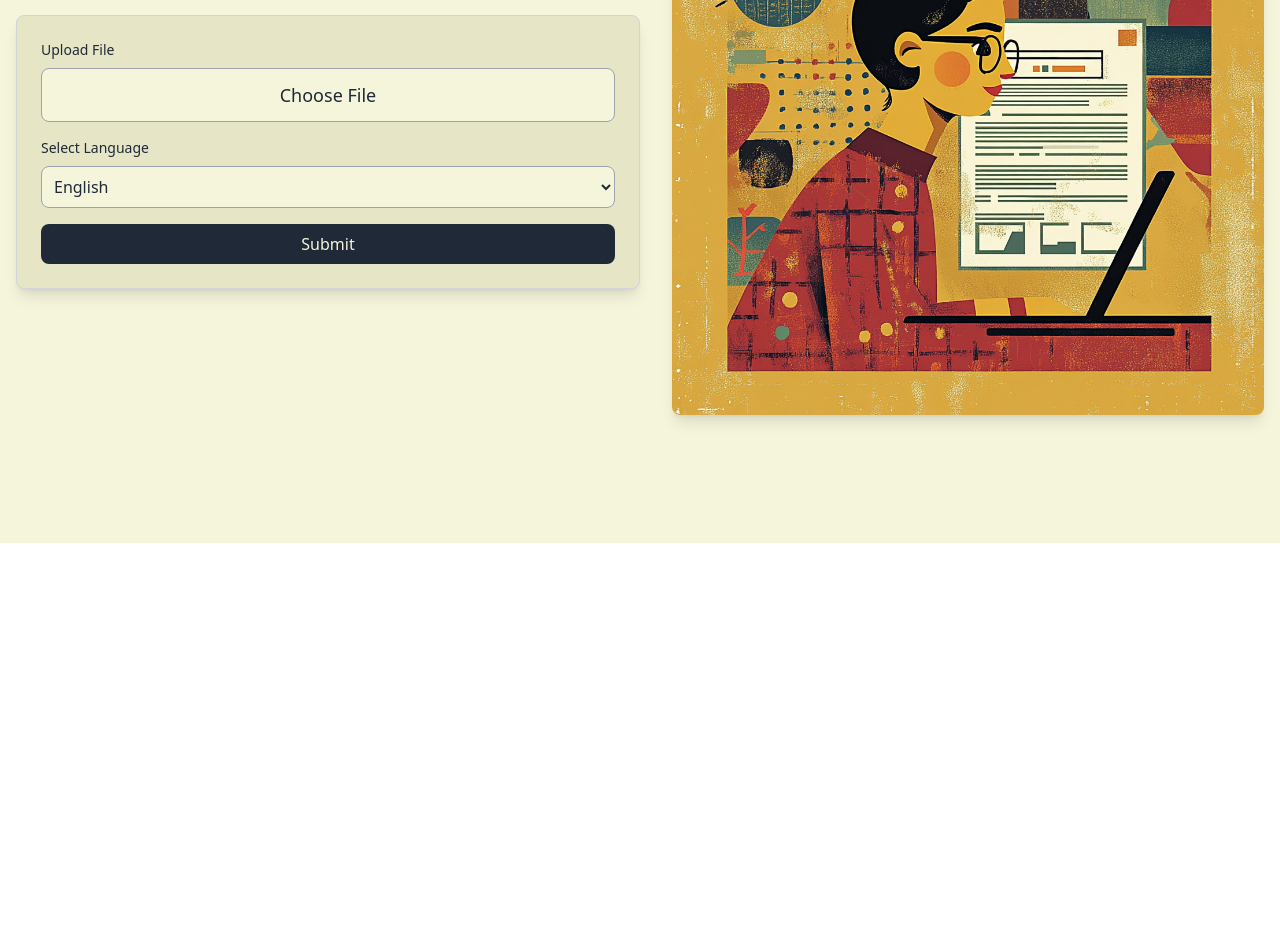
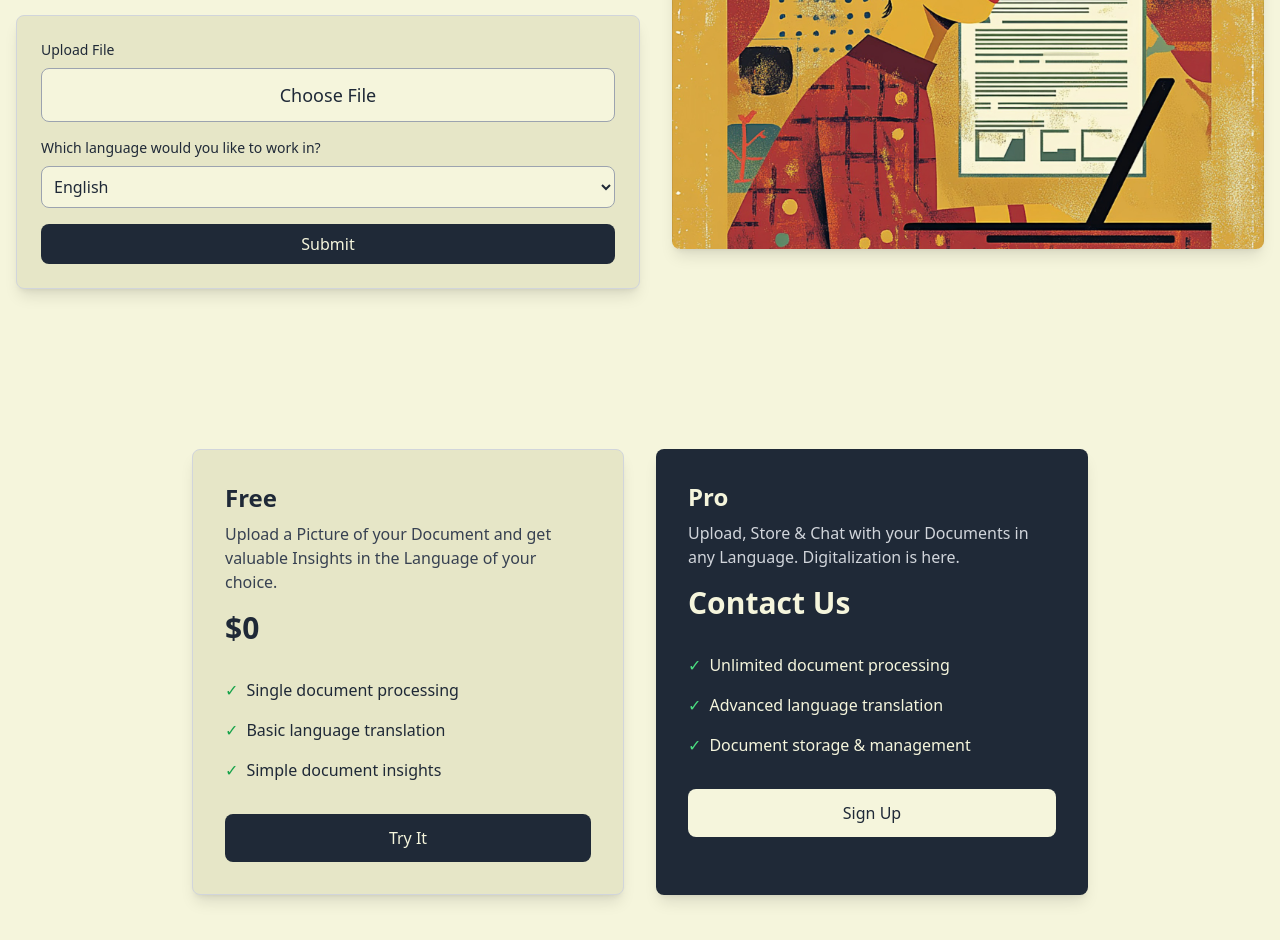
Before and after one commit to Aronart/letterizer, a Next.js app: page / in a window 1280 px wide. Shown: the part 300-1240 px from the top of the page. Before the commit the page ends 843 px from the top, so only its background shows below. Built offline with nearby package versions, Linux system fonts and the light colour scheme.

Commit message:
linked in ready

```diff
--- a/app/page.tsx
+++ b/app/page.tsx
@@ -103,7 +103,6 @@ export default function Home() {
             const chunk = decoder.decode(value, { stream: true });
             content += chunk;
 
-            // Update the UI progressively
             setChatMessages((prev) => [
               ...prev.slice(0, -1),
               { role: "assistant", content },
@@ -124,18 +123,9 @@ export default function Home() {
   };
 
   const handleChatSubmit = async (message: string) => {
-    // Add user's message to the chat
     setChatMessages((prev) => [...prev, { role: "user", content: message }]);
 
     try {
-      // Log the payload for debugging
-      console.log("Sending chat request:", {
-        text: message,
-        sessionId,
-        language,
-        action: "chat",
-      });
-
       const response = await fetch("/api/openai", {
         method: "POST",
         headers: { "Content-Type": "application/json" },
@@ -152,7 +142,6 @@ export default function Home() {
         const decoder = new TextDecoder("utf-8");
         let content = "";
 
-        // Add an empty placeholder for the assistant's response
         setChatMessages((prev) => [
           ...prev,
           { role: "assistant", content: "" },
@@ -162,11 +151,9 @@ export default function Home() {
           const { done, value } = await reader.read();
           if (done) break;
 
-          // Decode and process the chunk
           const chunk = decoder.decode(value, { stream: true });
           content += chunk;
 
-          // Update the assistant's message progressively
           setChatMessages((prev) => {
             const updatedMessages = [...prev];
             const lastMessageIndex = updatedMessages.findIndex(
@@ -178,8 +165,6 @@ export default function Home() {
             return updatedMessages;
           });
         }
-
-        console.log("Final Assistant Response:", content);
       }
     } catch (error) {
       console.error("Error during chat processing:", error);
@@ -195,7 +180,7 @@ export default function Home() {
     <div className="font-sans bg-[#f5f5dc] text-gray-800 min-h-screen">
       <div className="bg-[#f5f5dc] text-gray-800">
         {/* Navigation */}
-        <nav className="flex justify-between items-center p-6 border-b border-gray-300 sticky top-0 bg-[#f5f5dc] z-10">
+        <nav className="flex justify-between items-center p-6 border-b border-gray-300 sticky top-0 bg-[#f5f5dc] z-50">
           <div className="text-xl font-bold">Doculizer</div>
           <div className="flex gap-4 items-center">
             <button
@@ -204,7 +189,10 @@ export default function Home() {
             >
               See Plans
             </button>
-            <button className="px-4 py-2 bg-gray-800 text-[#f5f5dc] rounded-lg hover:bg-gray-700 transition-colors">
+            <button
+              onClick={() => window.open("https://airtable.com/app6lF04LIuLbm3Z8/pagg0r3rqobQKG2t6/form", "_blank")}
+              className="px-4 py-2 bg-gray-800 text-[#f5f5dc] rounded-lg hover:bg-gray-700 transition-colors"
+            >
               Sign Up
             </button>
           </div>
@@ -218,7 +206,8 @@ export default function Home() {
             <div className="w-full md:w-1/2 space-y-8">
               <div className="space-y-6">
                 <h1 className="text-4xl font-extrabold">
-                  Government Letters Are Complicated. We Help.
+                  Government Forms Annoy.
+                  We Help.
                 </h1>
                 <p className="text-lg text-gray-700">
                   Outdated mailing communication wastes your time. Doculizer translates, simplifies, and digitizes letters and forms so you can move forward.
@@ -229,10 +218,7 @@ export default function Home() {
               <section className="bg-[#e6e6c7] p-6 rounded-lg shadow-lg border border-gray-300">
                 <form onSubmit={handleSubmit} className="flex flex-col space-y-4">
                   <div className="flex flex-col space-y-2">
-                    <label
-                      htmlFor="file-upload"
-                      className="text-sm font-medium"
-                    >
+                    <label htmlFor="file-upload" className="text-sm font-medium">
                       Upload File
                     </label>
                     <input
@@ -242,7 +228,7 @@ export default function Home() {
                       onChange={handleFileChange}
                       className="hidden"
                     />
-                    <label
+                                        <label
                       htmlFor="file-upload"
                       className="cursor-pointer bg-[#f5f5dc] text-gray-800 py-3 px-4 rounded-lg hover:bg-[#e6e6c7] transition-colors inline-block text-center font-medium text-lg border border-gray-400"
                     >
@@ -250,11 +236,8 @@ export default function Home() {
                     </label>
                   </div>
                   <div className="flex flex-col space-y-2">
-                    <label
-                      htmlFor="language-select"
-                      className="text-sm font-medium"
-                    >
-                      Select Language
+                    <label htmlFor="language-select" className="text-sm font-medium">
+                      Which language would you like to work in?
                     </label>
                     <select
                       id="language-select"
@@ -276,9 +259,7 @@ export default function Home() {
                     type="submit"
                     disabled={uploading}
                     className={`bg-gray-800 text-[#f5f5dc] py-2 px-4 rounded-lg ${
-                      uploading
-                        ? "opacity-50 cursor-not-allowed"
-                        : "hover:bg-gray-700"
+                      uploading ? "opacity-50 cursor-not-allowed" : "hover:bg-gray-700"
                     } transition-colors`}
                   >
                     {uploading ? "Processing..." : "Submit"}
@@ -293,7 +274,7 @@ export default function Home() {
                 {/* Placeholder Image */}
                 <div className={`transition-all duration-500 ease-in-out ${showChat ? 'opacity-0 h-0' : 'opacity-100 h-auto'}`}>
                   <Image
-                    src="/placeholder-image.png"
+                    src="/placeholder-image.jpeg"
                     alt="Placeholder"
                     width={800}
                     height={600}
@@ -304,7 +285,7 @@ export default function Home() {
                 {/* Result and Chat Section */}
                 <div
                   className={`transition-all duration-500 ease-in-out relative z-10 ${
-                    showChat ? 'opacity-100 max-h-[1000px]' : 'opacity-0 max-h-0'
+                    showChat ? "opacity-100 max-h-[1000px]" : "opacity-0 max-h-0"
                   } overflow-hidden`}
                 >
                   <div className="bg-[#e6e6c7] p-6 rounded-lg shadow-lg border border-gray-300 space-y-4">
@@ -321,16 +302,24 @@ export default function Home() {
                         </div>
                       ))}
                     </div>
+
+                    {/* Temporary switch between form redirection and chat behavior */}
                     <form
                       onSubmit={(e: FormEvent<HTMLFormElement>) => {
                         e.preventDefault();
-                        const message = (
-                          e.currentTarget.elements.namedItem(
-                            "message"
-                          ) as HTMLInputElement
-                        ).value;
-                        handleChatSubmit(message);
-                        e.currentTarget.reset();
+
+                        // Comment out this block when re-enabling dynamic chat
+                        window.open(
+                          "https://airtable.com/app6lF04LIuLbm3Z8/pagyka1WMIl8kC0bh/form",
+                          "_blank"
+                        );
+
+                        // Uncomment this block to restore dynamic chat behavior
+                        // const message = (
+                        //   e.currentTarget.elements.namedItem("message") as HTMLInputElement
+                        // ).value;
+                        // handleChatSubmit(message);
+                        // e.currentTarget.reset();
                       }}
                       className="flex space-x-4"
                     >
@@ -352,6 +341,76 @@ export default function Home() {
               </div>
             </div>
           </div>
+
+          {/* Pricing Section */}
+          <div ref={pricingRef} className="py-16 scroll-mt-20">
+            <div className="grid md:grid-cols-2 gap-8 max-w-4xl mx-auto">
+              {/* Free Plan */}
+              <div className="w-full bg-[#e6e6c7] p-8 rounded-lg shadow-lg border border-gray-300">
+                <div className="mb-8">
+                  <h3 className="text-2xl font-bold mb-2">Free</h3>
+                  <p className="text-gray-700 mb-4">
+                    Upload a Picture of your Document and get valuable Insights in the Language of your choice.
+                  </p>
+                  <div className="text-3xl font-bold">$0</div>
+                </div>
+
+                <ul className="space-y-4 mb-8">
+                  <li className="flex items-center">
+                    <span className="mr-2 text-green-600">✓</span>
+                    Single document processing
+                  </li>
+                  <li className="flex items-center">
+                    <span className="mr-2 text-green-600">✓</span>
+                    Basic language translation
+                  </li>
+                  <li className="flex items-center">
+                    <span className="mr-2 text-green-600">✓</span>
+                    Simple document insights
+                  </li>
+                </ul>
+
+                <button
+                  onClick={() => window.scrollTo({ top: 0, behavior: 'smooth' })}
+                  className="w-full px-6 py-3 bg-gray-800 text-[#f5f5dc] rounded-lg hover:bg-gray-700 transition-colors"
+                >
+                  Try It
+                </button>
+              </div>
+
+              {/* Pro Plan */}
+              <div className="w-full bg-gray-800 text-[#f5f5dc] p-8 rounded-lg shadow-lg relative overflow-hidden">
+                <div className="mb-8">
+                  <h3 className="text-2xl font-bold mb-2">Pro</h3>
+                  <p className="text-gray-300 mb-4">
+                    Upload, Store & Chat with your Documents in any Language. Digitalization is here.
+                  </p>
+                  <div className="text-3xl font-bold">Contact Us</div>
+                </div>
+
+                <ul className="space-y-4 mb-8">
+                  <li className="flex items-center">
+                    <span className="mr-2 text-green-400">✓</span>
+                    Unlimited document processing
+                  </li>
+                  <li className="flex items-center">
+                    <span className="mr-2 text-green-400">✓</span>
+                    Advanced language translation
+                  </li>
+                  <li className="flex items-center">
+                    <span className="mr-2 text-green-400">✓</span>
+                    Document storage & management
+                  </li>
+                </ul>
+
+                <button
+                onClick={() => window.open("https://airtable.com/app6lF04LIuLbm3Z8/pagg0r3rqobQKG2t6/form", "_blank")}
+                className="w-full px-6 py-3 bg-[#f5f5dc] text-gray-800 rounded-lg hover:bg-[#e6e6c7] transition-colors">
+                  Sign Up
+                </button>
+              </div>
+            </div>
+          </div>
         </main>
       </div>
     </div>
```
Also changed, not shown: pages/api/openai/index.ts (+17 -14 lines), public/placeholder-image.jpeg (added), public/placeholder-image.png (deleted).
